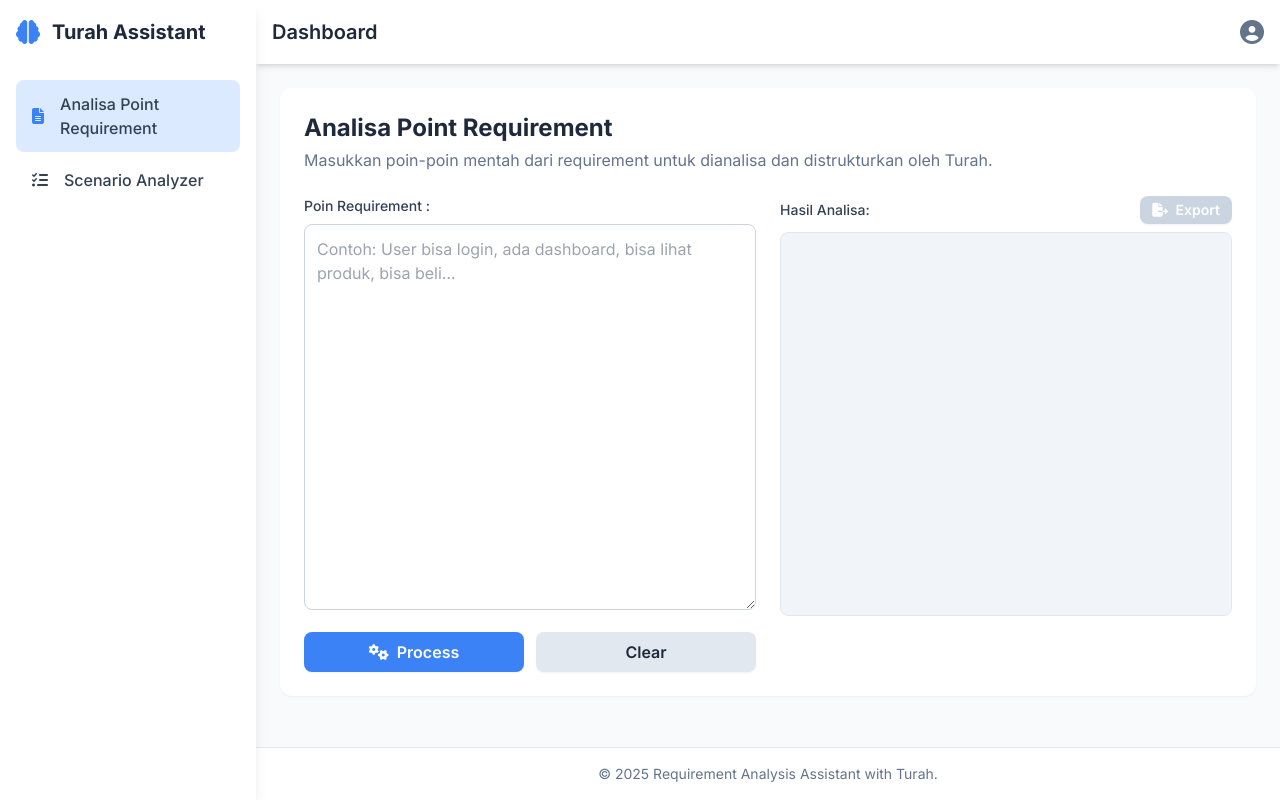
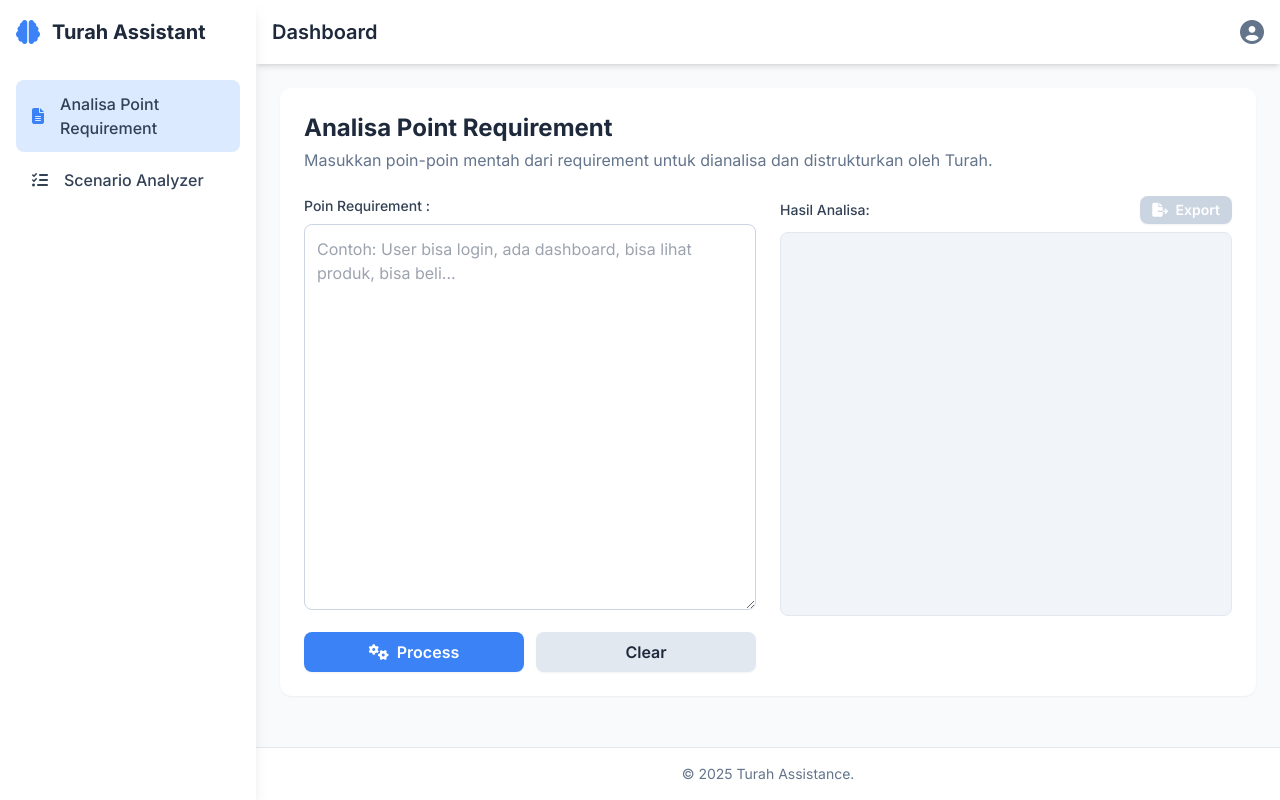
Before and after one commit to juansarea/turah-assistance, a plain HTML site: page index.html in a window 1280 px wide. Drawn offline with nearby package versions, Linux system fonts and the light colour scheme.

Commit message:
update index

```diff
--- a/index.html
+++ b/index.html
@@ -145,7 +145,7 @@
 
         <!-- Footer -->
         <footer class="bg-white text-center text-sm p-4 text-slate-500 border-t">
-            © 2025 Requirement Analysis Assistant with Turah.
+            © 2025 Turah Assistance.
         </footer>
     </div>
 
```
